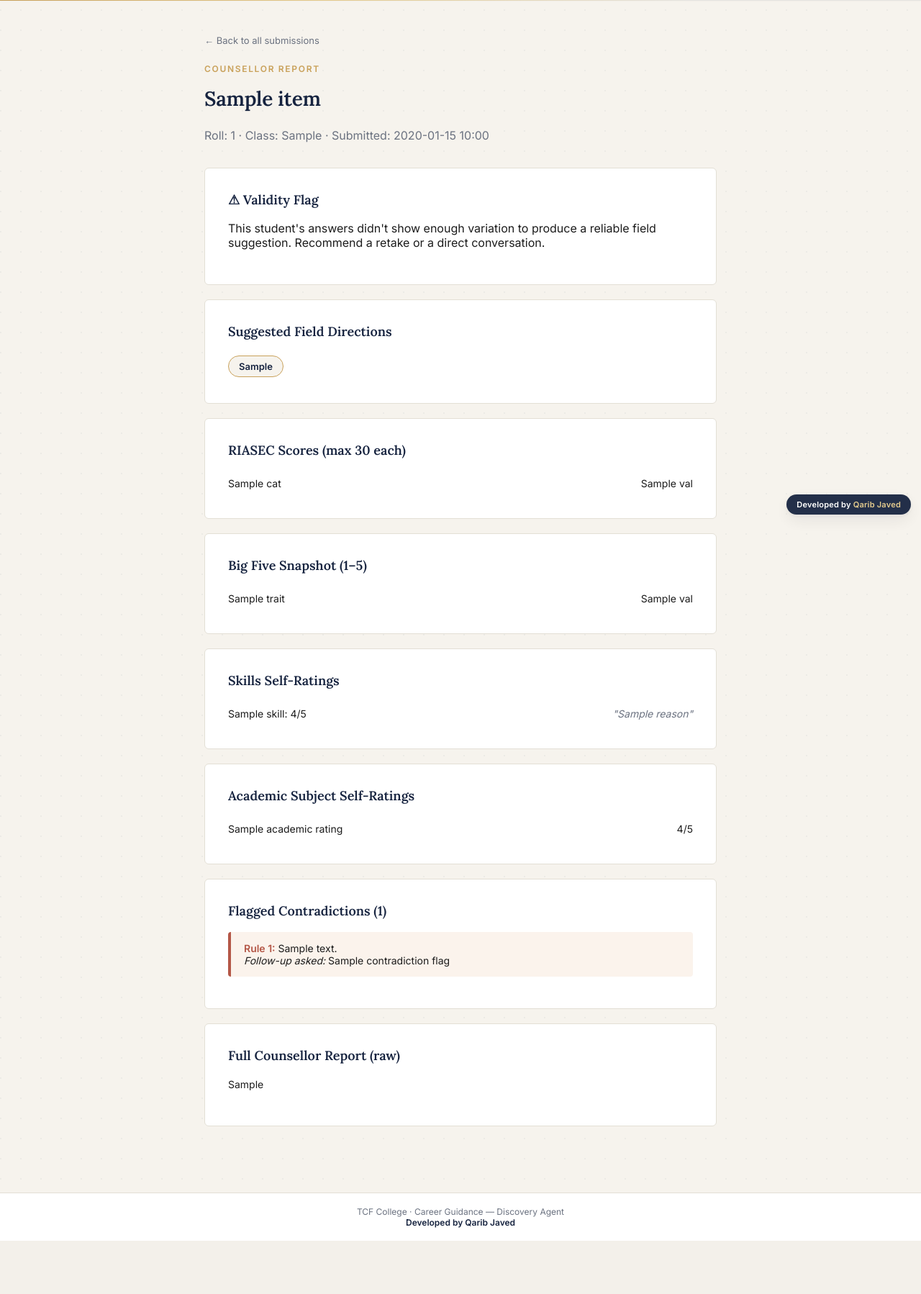
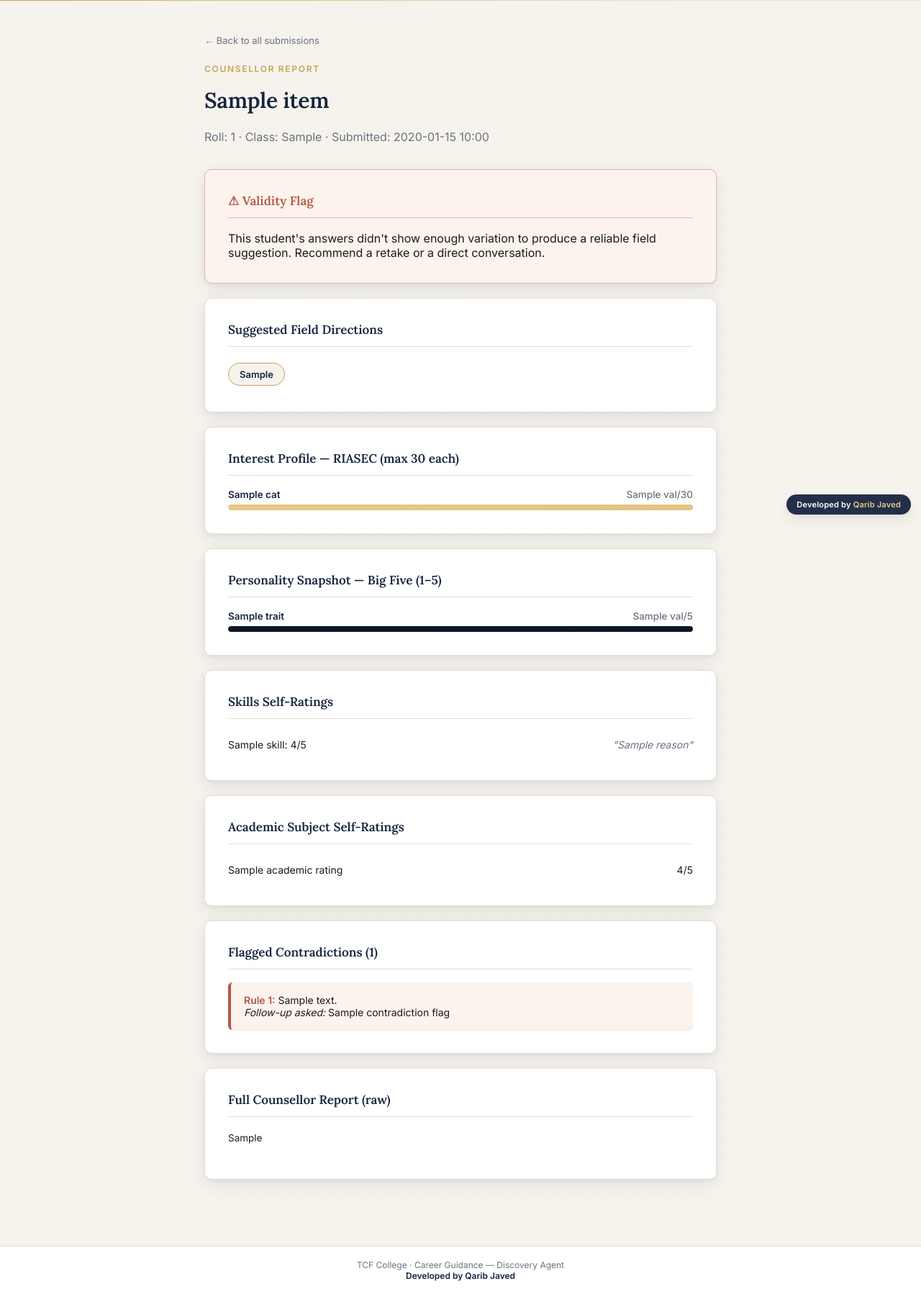
Before and after one commit to javedqarib332-art/CareerPilot-The-Citizens-Foundation-College, a Flask app: template templates/dashboard_detail.html in a window 1280 px wide. Shown: the part 71-1869 px from the top of the page at 72% size. Before the commit the page ends 1795 px from the top, so only its background shows below. Run offline with Flask 3, Linux system fonts and the light colour scheme; the template is opened without the code that fills it: most values are stand-ins (such as "Sample title", 1, 10 or a date in 2020).

Commit message:
Update dashboard_detail.html

```diff
--- a/templates/dashboard_detail.html
+++ b/templates/dashboard_detail.html
@@ -5,20 +5,47 @@
 <meta name="viewport" content="width=device-width, initial-scale=1.0">
 <title>{{ s.student_name }} — Counsellor Report</title>
 <link rel="preconnect" href="https://fonts.googleapis.com">
-<link href="https://fonts.googleapis.com/css2?family=Lora:wght@600&family=Inter:wght@400;500;600&display=swap" rel="stylesheet">
+<link href="https://fonts.googleapis.com/css2?family=Lora:ital,wght@0,600;0,500;1,500&family=Inter:wght@400;500;600&display=swap" rel="stylesheet">
 <link rel="stylesheet" href="{{ url_for('static', filename='css/style.css') }}">
 <style>
   .wrap { max-width: 760px; padding-top: 48px; justify-content: flex-start; }
-  .back-link { font-size: 13px; color: var(--grey); text-decoration: none; margin-bottom: 24px; display: inline-block; }
+  .back-link { font-size: 13px; color: var(--grey); text-decoration: none; margin-bottom: 24px; display: inline-block; transition: color 0.15s ease; }
   .back-link:hover { color: var(--navy); }
-  .card { background: #fff; border: 1px solid var(--border); border-radius: 6px; padding: 32px; margin-bottom: 20px; }
-  .card h3 { font-family: 'Lora', serif; color: var(--navy); margin-top: 0; font-size: 18px; }
-  .score-row { display: flex; justify-content: space-between; padding: 8px 0; border-bottom: 1px solid var(--border); font-size: 14px; }
+  .card {
+    background: #fff; border: 1px solid var(--border); border-radius: 10px;
+    padding: 32px; margin-bottom: 20px; box-shadow: var(--shadow-md);
+  }
+  .card h3 {
+    font-family: 'Lora', serif; color: var(--navy); margin-top: 0; font-size: 17px;
+    padding-bottom: 12px; border-bottom: 1px solid var(--border); margin-bottom: 18px;
+  }
+  .bar-row { margin-bottom: 14px; }
+  .bar-row:last-child { margin-bottom: 0; }
+  .bar-row .bar-label { display: flex; justify-content: space-between; font-size: 13.5px; color: var(--navy); font-weight: 600; margin-bottom: 6px; }
+  .bar-row .bar-label span:last-child { color: var(--grey); font-weight: 500; }
+  .bar-track { height: 8px; background: var(--cream); border-radius: 4px; overflow: hidden; }
+  .bar-fill { height: 100%; background: linear-gradient(90deg, var(--gold-soft), var(--gold)); border-radius: 4px; }
+  .bar-fill.navy-fill { background: linear-gradient(90deg, var(--navy-deep), var(--navy)); }
+
+  .score-row { display: flex; justify-content: space-between; padding: 9px 0; border-bottom: 1px solid var(--border); font-size: 14px; }
   .score-row:last-child { border-bottom: none; }
-  .flag-box { background: #FBF3EC; border-left: 4px solid #B45747; padding: 14px 18px; border-radius: 4px; margin-bottom: 12px; font-size: 14px; }
+
+  .flag-box {
+    background: #FBF3EC; border-left: 4px solid #B45747; padding: 16px 18px;
+    border-radius: 6px; margin-bottom: 12px; font-size: 14px; box-shadow: var(--shadow-sm);
+  }
+  .flag-box:last-child { margin-bottom: 0; }
   .flag-box strong { color: #B45747; }
-  .field-tag { display: inline-block; background: var(--cream); border: 1px solid var(--gold); color: var(--navy); padding: 6px 14px; border-radius: 20px; font-size: 13px; font-weight: 600; margin: 4px 6px 4px 0; }
-  pre { white-space: pre-wrap; font-family: 'Inter', sans-serif; font-size: 14px; line-height: 1.6; }
+
+  .field-tag {
+    display: inline-block; background: var(--cream); border: 1px solid var(--gold); color: var(--navy);
+    padding: 7px 15px; border-radius: 20px; font-size: 13px; font-weight: 600; margin: 4px 6px 4px 0;
+  }
+
+  .validity-card { background: #FBF3EC; border-color: #E8B4A5; }
+  .validity-card h3 { color: #B45747; border-bottom-color: #E8B4A5; }
+
+  pre { white-space: pre-wrap; font-family: 'Inter', sans-serif; font-size: 13.5px; line-height: 1.65; color: var(--ink); }
 </style>
 </head>
 <body>
@@ -40,13 +67,13 @@
 <div class="wrap">
   <a class="back-link" href="/dashboard">&larr; Back to all submissions</a>
   <div class="eyebrow">Counsellor Report</div>
-  <h1 style="font-size:28px;">{{ s.student_name }}</h1>
+  <h1 style="font-size:30px;">{{ s.student_name }}</h1>
   <p class="lede">Roll: {{ s.roll_number or '—' }} &middot; Class: {{ s.student_class or '—' }} &middot; Submitted: {{ s.created_at[:16].replace('T', ' ') }}</p>
 
   {% if not s.valid_response %}
-  <div class="card">
-    <h3>⚠ Validity Flag</h3>
-    <p>This student's answers didn't show enough variation to produce a reliable field suggestion. Recommend a retake or a direct conversation.</p>
+  <div class="card validity-card">
+    <h3>&#9888; Validity Flag</h3>
+    <p style="margin:0;">This student's answers didn't show enough variation to produce a reliable field suggestion. Recommend a retake or a direct conversation.</p>
   </div>
   {% endif %}
 
@@ -58,16 +85,23 @@
   {% endif %}
 
   <div class="card">
-    <h3>RIASEC Scores (max 30 each)</h3>
+    <h3>Interest Profile — RIASEC (max 30 each)</h3>
+    {% set riasec_labels = {'R': 'Realistic', 'I': 'Investigative', 'A': 'Artistic', 'S': 'Social', 'E': 'Enterprising', 'C': 'Conventional'} %}
     {% for cat, val in s.riasec_scores.items() %}
-    <div class="score-row"><span>{{ cat }}</span><span>{{ val }}</span></div>
+    <div class="bar-row">
+      <div class="bar-label"><span>{{ riasec_labels.get(cat, cat) }}</span><span>{{ val }}/30</span></div>
+      <div class="bar-track"><div class="bar-fill" style="width:{{ (val / 30 * 100) | round(1) }}%;"></div></div>
+    </div>
     {% endfor %}
   </div>
 
   <div class="card">
-    <h3>Big Five Snapshot (1–5)</h3>
+    <h3>Personality Snapshot — Big Five (1&ndash;5)</h3>
     {% for trait, val in s.big_five_scores.items() %}
-    <div class="score-row"><span>{{ trait }}</span><span>{{ val }}</span></div>
+    <div class="bar-row">
+      <div class="bar-label"><span>{{ trait }}</span><span>{{ val }}/5</span></div>
+      <div class="bar-track"><div class="bar-fill navy-fill" style="width:{{ (val / 5 * 100) | round(1) }}%;"></div></div>
+    </div>
     {% endfor %}
   </div>
 
```
